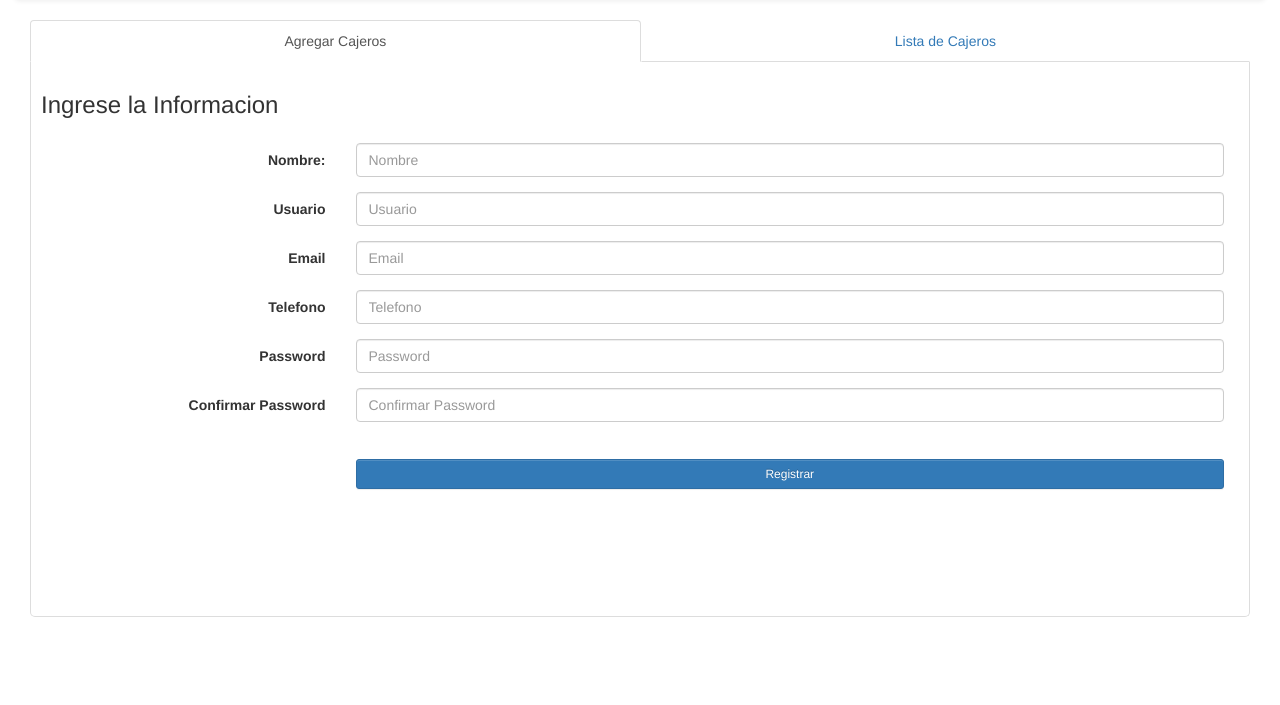
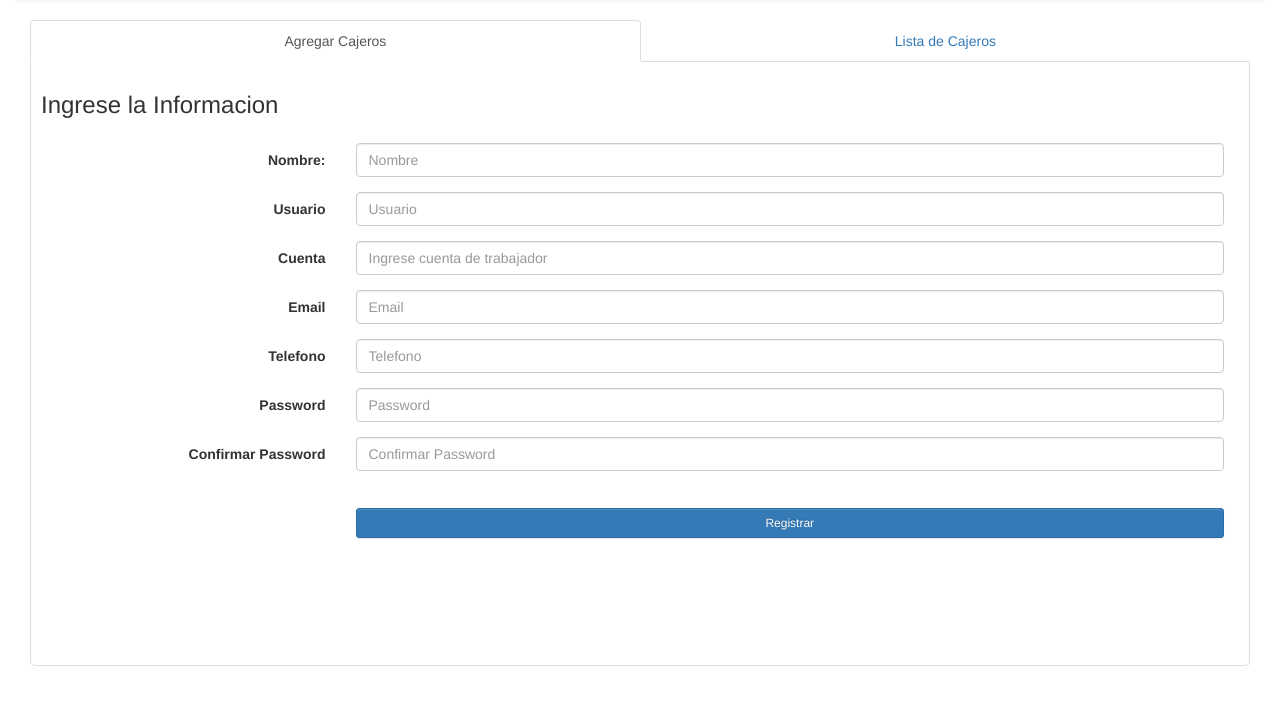
Before and after one commit to HAL0594/proyecto2.2, a PHP site: page /Administrador.php in a window 1280 px wide. Shown: the part 72-777 px from the top of the page. Run offline with PHP 8.4, Linux system fonts and the light colour scheme; the visitor is signed in with stand-in values (Sample User, id 1); some libraries are stand-ins or nearby versions.

Commit message:
cambios de cuenta administrador

```diff
--- a/Administrador.php
+++ b/Administrador.php
@@ -113,6 +113,14 @@ $row = $result->fetch_assoc();
 							</div>
 
 							<div class="form-group">
+								<label for="Cuenta" class="col-md-3 control-label">Cuenta</label>
+								<div class="col-md-9">
+									<input type="text" class="form-control" name="Cuenta" placeholder="Ingrese cuenta de trabajador" value="<?php if (isset($Cuenta)) echo $Cuenta; ?>" required>
+								</div>
+							</div>
+
+
+							<div class="form-group">
 								<label for="email" class="col-md-3 control-label">Email</label>
 								<div class="col-md-9">
 									<input type="email" class="form-control" name="email" placeholder="Email" value="<?php if(isset($email)) echo $email; ?>" required>
--- a/funcs/funcs.php
+++ b/funcs/funcs.php
@@ -325,4 +325,21 @@ function activarTercero($token)
     $stmt->close();
     return $result;
 }
+
+
+function registraCajero($usuario, $pass_hash, $nombre, $email, $activo, $token, $tipo_usuario, $telefono, $no_cuenta)
+{
+
+    global $mysqli;
+
+    $stmt = $mysqli->prepare("INSERT INTO usuarios (usuario, password, nombre, correo, activacion, telefono,
+    no_cuenta, token, id_tipo) VALUES(?,?,?,?,?,?,?,?,?)");
+    $stmt->bind_param('ssssiiisi', $usuario, $pass_hash, $nombre, $email, $activo, $token, $tipo_usuario, $telefono, $no_cuenta);
+
+    if ($stmt->execute()) {
+        return $mysqli->insert_id;
+    } else {
+        return 0;
+    }
+}
 ?>
```
Also changed, not shown: IngCajero.php (+4 -21 lines).
